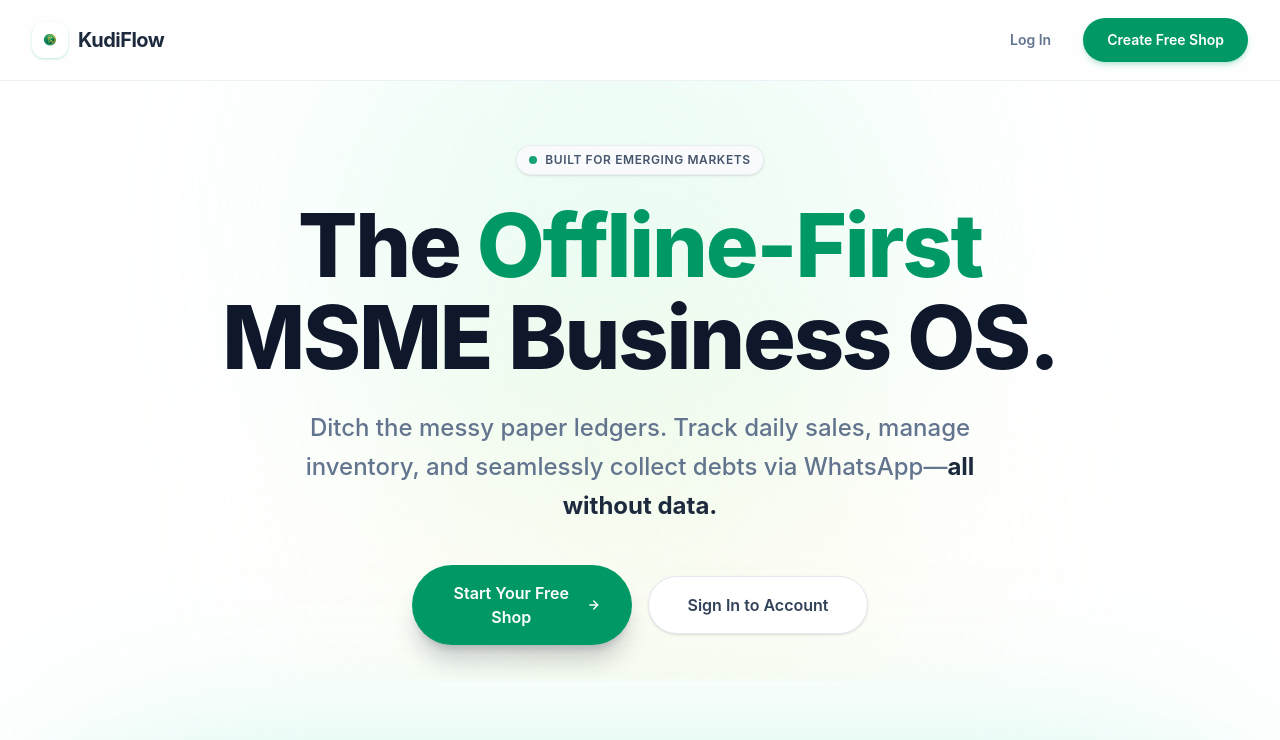
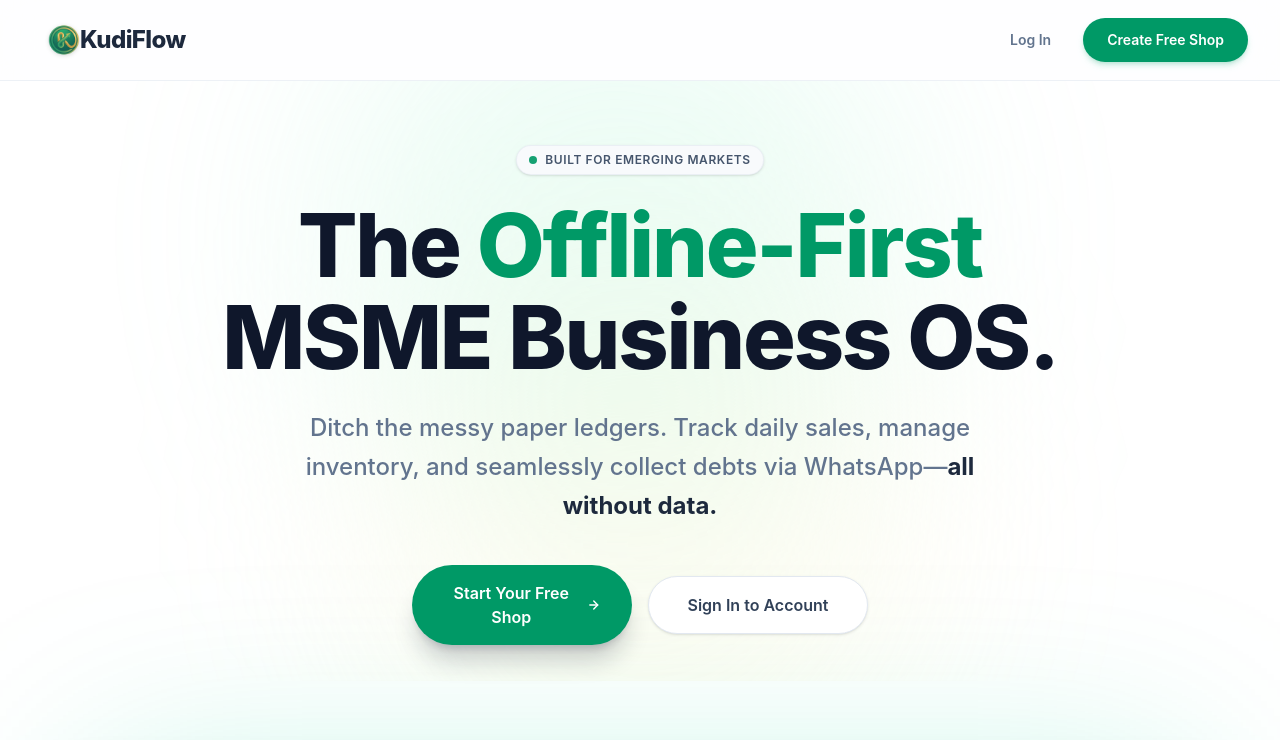
Before and after one commit to VictorChidex1/kudiflow, a React (Vite) app: page / in a window 1280 px wide. Shown: the top 740 px of the page. Built offline with nearby package versions, Linux system fonts and the light colour scheme.

Commit message:
resized the logo icon size

```diff
--- a/src/components/landing/Navbar.tsx
+++ b/src/components/landing/Navbar.tsx
@@ -10,16 +10,16 @@ export function LandingNavbar() {
           {/* Left Side: Logo & Brand */}
           <Link
             to="/"
-            className="flex items-center gap-2.5 group focus:outline-none focus-visible:ring-2 focus-visible:ring-kudi-green focus-visible:ring-offset-2 rounded-lg"
+            className="flex items-center group focus:outline-none focus-visible:ring-2 focus-visible:ring-kudi-green focus-visible:ring-offset-2 rounded-lg"
           >
-            <div className="relative flex h-9 w-9 items-center justify-center overflow-hidden rounded-xl shadow-sm shadow-kudi-green/20 transition-transform duration-300 group-hover:scale-105 group-active:scale-95 bg-white">
+            <div className="relative flex h-14 w-14 sm:h-16 sm:w-16 items-center justify-center transition-transform duration-300 group-hover:scale-105 group-active:scale-95">
               <img
                 src="/assets/logo.webp"
                 alt="KudiFlow Logo"
-                className="h-full w-full object-contain p-1"
+                className="h-full w-full object-contain drop-shadow-sm"
               />
             </div>
-            <span className="text-xl font-bold tracking-tight text-slate-800 transition-colors duration-300 group-hover:text-kudi-green">
+            <span className="-ml-3 sm:-ml-4 text-2xl font-extrabold tracking-tight text-slate-800 transition-colors duration-300 group-hover:text-kudi-green">
               KudiFlow
             </span>
           </Link>
```
Also changed, not shown: public/assets/logo.webp.
